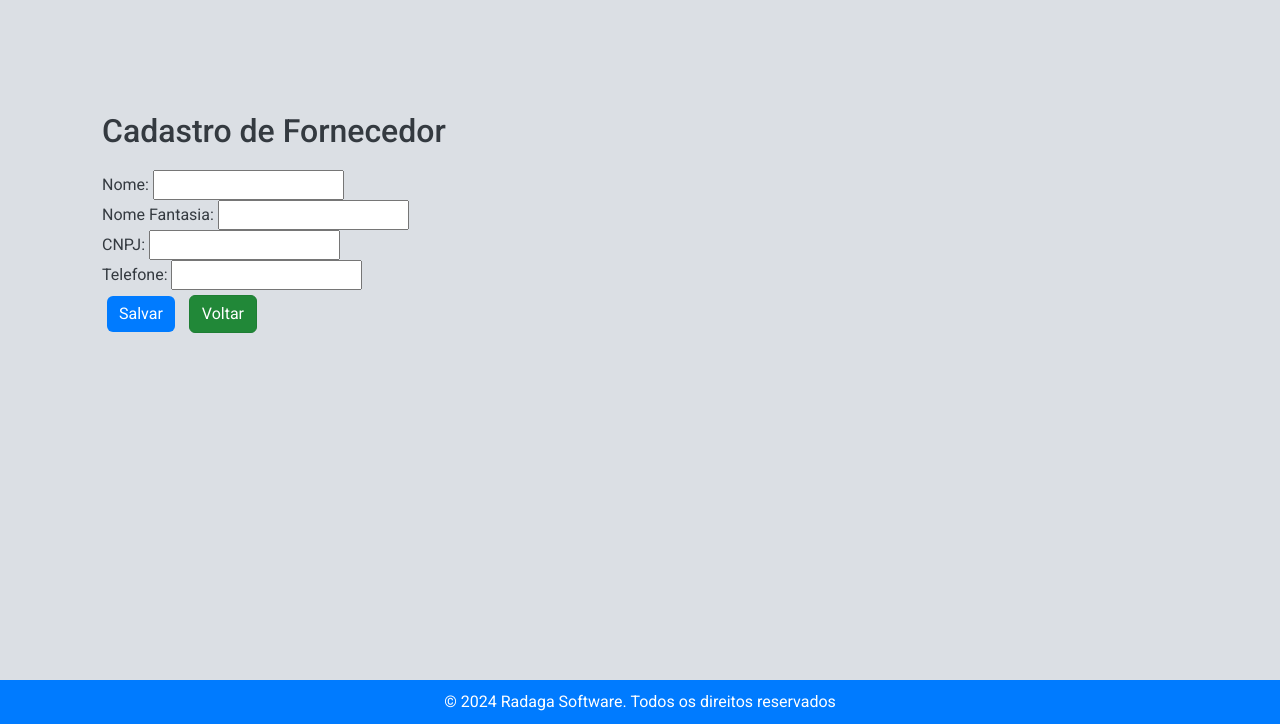
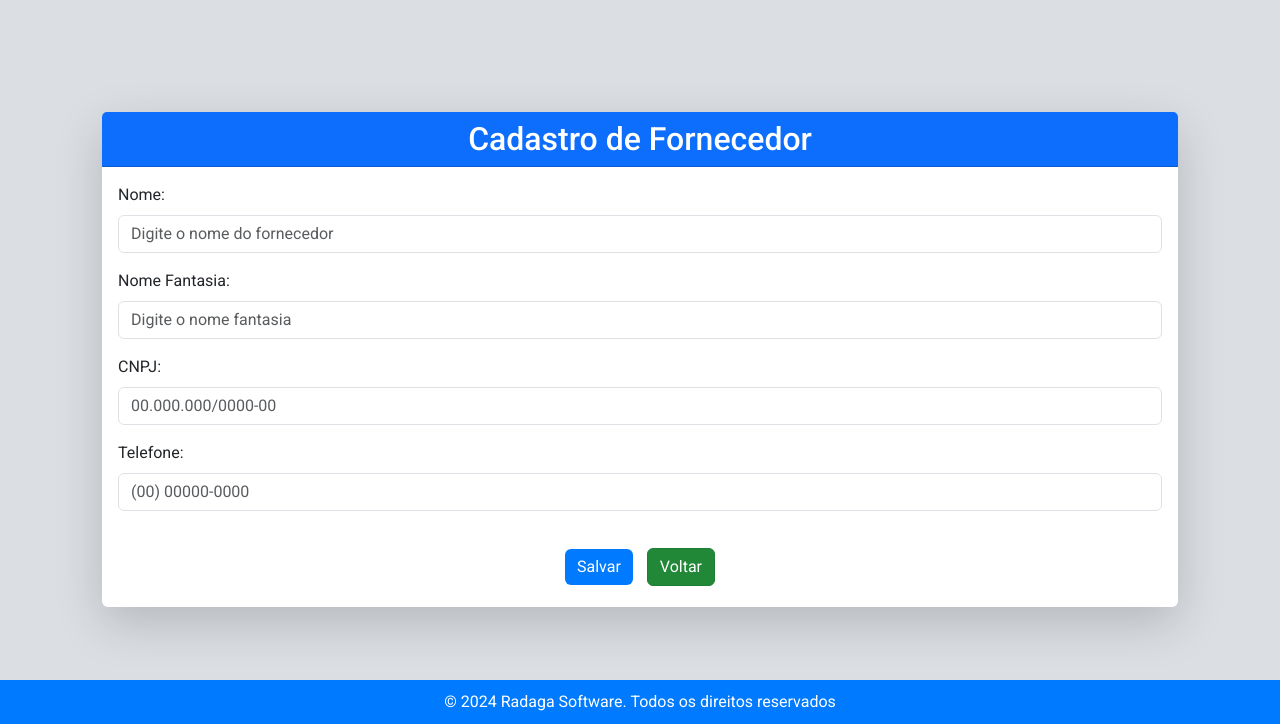
Before and after one commit to rafaolivato/farmacia, a Django app: page /estoque/cadastro_fornecedor/ in a window 1280 px wide. Shown: the part 76-800 px from the top of the page. Run offline with Django 3.2, Linux system fonts and the light colour scheme; a user stored in the database is signed in; data comes from the database, SQL or seed files in the repository; both versions use the stored data as it was after the commit; some libraries are stand-ins or nearby versions.

Commit message:
Acertos nos templates de cadastro

```diff
--- a/estoque/forms.py
+++ b/estoque/forms.py
@@ -65,10 +65,21 @@ class MedicamentoForm(forms.ModelForm):
                 pass
 
 
+from django import forms
+from .models import Paciente
+
 class PacienteForm(forms.ModelForm):
     class Meta:
         model = Paciente
         fields = ["nome", "nome_mae", "cns", "cpf", "data_nascimento"]
+        widgets = {
+            "nome": forms.TextInput(attrs={"class": "form-control"}),
+            "nome_mae": forms.TextInput(attrs={"class": "form-control"}),
+            "cns": forms.TextInput(attrs={"class": "form-control"}),
+            "cpf": forms.TextInput(attrs={"class": "form-control"}),
+            "data_nascimento": forms.DateInput(attrs={"class": "form-control", "type": "date"}),
+        }
+
 
 class FornecedorForm(forms.ModelForm):
     class Meta:
--- a/estoque/models.py
+++ b/estoque/models.py
@@ -39,10 +39,12 @@ class Departamento(models.Model):
         return self.nome
 
 class Localizacao(models.Model):
-    nome = models.CharField(max_length=100, verbose_name="Descrição da Localização",default="Estante")
+    nome = models.CharField(max_length=100, verbose_name="Descrição da Localização")
 
     def __str__(self):
         return self.nome
+
+
 
 class Paciente(models.Model):
     nome = models.CharField(max_length=100)
--- a/estoque/static/estoque/css/styles.css
+++ b/estoque/static/estoque/css/styles.css
@@ -101,7 +101,6 @@ footer {
 .btn-primary:hover {
   background-color: #0056b3;
 }
-
 
 
 .btn {
@@ -269,6 +268,7 @@ h1, h2, h3, h4, h5, h6 {
   font-family: 'Roboto', sans-serif;
   color: #343a40;
   margin-bottom: 20px;
+
 }
 
 h1 {
@@ -277,6 +277,7 @@ h1 {
 
 h2 {
   font-size: 2rem;
+
 }
 
 h3 {
--- /dev/null
+++ b/estoque/static/estoque/js/fornecedor.js
@@ -0,0 +1,6 @@
+document.addEventListener("DOMContentLoaded", function () {
+    document.getElementById("id_nome").setAttribute("placeholder", "Digite o nome do fornecedor");
+    document.getElementById("id_nome_fantasia").setAttribute("placeholder", "Digite o nome fantasia");
+    document.getElementById("id_cnpj").setAttribute("placeholder", "00.000.000/0000-00");
+    document.getElementById("id_telefone").setAttribute("placeholder", "(00) 00000-0000");
+});
--- a/estoque/templates/estoque/cadastro_fornecedor.html
+++ b/estoque/templates/estoque/cadastro_fornecedor.html
@@ -1,30 +1,48 @@
 {% extends 'estoque/base.html' %}
+{% load static %}
+{% load widget_tweaks %}  <!-- Carrega o template tag para adicionar classes aos widgets -->
+
+
 
 {% block title %}Cadastro de Fornecedor{% endblock %}
 
 {% block content %}
   <div class="container mt-5">
-    <h2>Cadastro de Fornecedor</h2>
+    <div class="card shadow-lg">
+      <div class="card-header bg-primary text-white">
+        <h2 class="mb-0 text-center">Cadastro de Fornecedor</h2>
+      </div>
+      <div class="card-body">
         <form method="post">
           {% csrf_token %}
-      <div class="form-group">
-        <label for="id_nome">Nome:</label>
-        {{ form.nome }}
+          <div class="row">
+            <div class="col-md-12 mb-3">
+              <label for="id_nome" class="form-label">Nome:</label>
+              {{ form.nome |add_class:"form-control" }}
             </div>
-      <div class="form-group">
-        <label for="id_nome_fantasia">Nome Fantasia:</label>
-        {{ form.nome_fantasia }}
+            <div class="col-md-12 mb-3">
+              <label for="id_nome_fantasia" class="form-label">Nome Fantasia:</label>
+              {{ form.nome_fantasia |add_class:"form-control" }}
             </div>
-      <div class="form-group">
-        <label for="id_cnpj">CNPJ:</label>
-        {{ form.cnpj }}
+
+            <div class="col-md-12 mb-3">
+              <label for="id_cnpj" class="form-label">CNPJ:</label>
+              {{ form.cnpj |add_class:"form-control" }}
             </div>
-      <div class="form-group">
-        <label for="id_telefone">Telefone:</label>
-        {{ form.telefone }}
+            <div class="col-md-12 mb-3">
+              <label for="id_telefone" class="form-label">Telefone:</label>
+              {{ form.telefone|add_class:"form-control" }}
             </div>
+          </div>
+
+          <div class="text-center mt-3">
             <button type="submit" class="btn btn-primary">Salvar</button>
             <a href="{% url 'entrada_estoque' %}" class="btn btn-secondary">Voltar</a>
+          </div>
         </form>
       </div>
+    </div>
+  </div>
+
+  <script src="{% static 'js/fornecedor.js' %}"></script>
 {% endblock %}
--- a/estoque/templates/estoque/entrada_estoque.html
+++ b/estoque/templates/estoque/entrada_estoque.html
@@ -3,7 +3,7 @@
 {% block title %}Entrada de Estoque{% endblock %}
 
 {% block content %}
-    <h1>Entrada de Estoque</h1>
+    <h2>Entrada de Estoque</h2>
 
     {% if messages %}
         <ul class="messages">
```
Also changed, not shown: estoque/templates/estoque/cadastro_fabricante.html (+36 -16 lines), estoque/templates/estoque/lista_localizacoes.html (+6 -7 lines), estoque/templates/estoque/novo_paciente.html (+29 -15 lines), db.sqlite3. Lines whose indentation alone changed are shown as unchanged.
